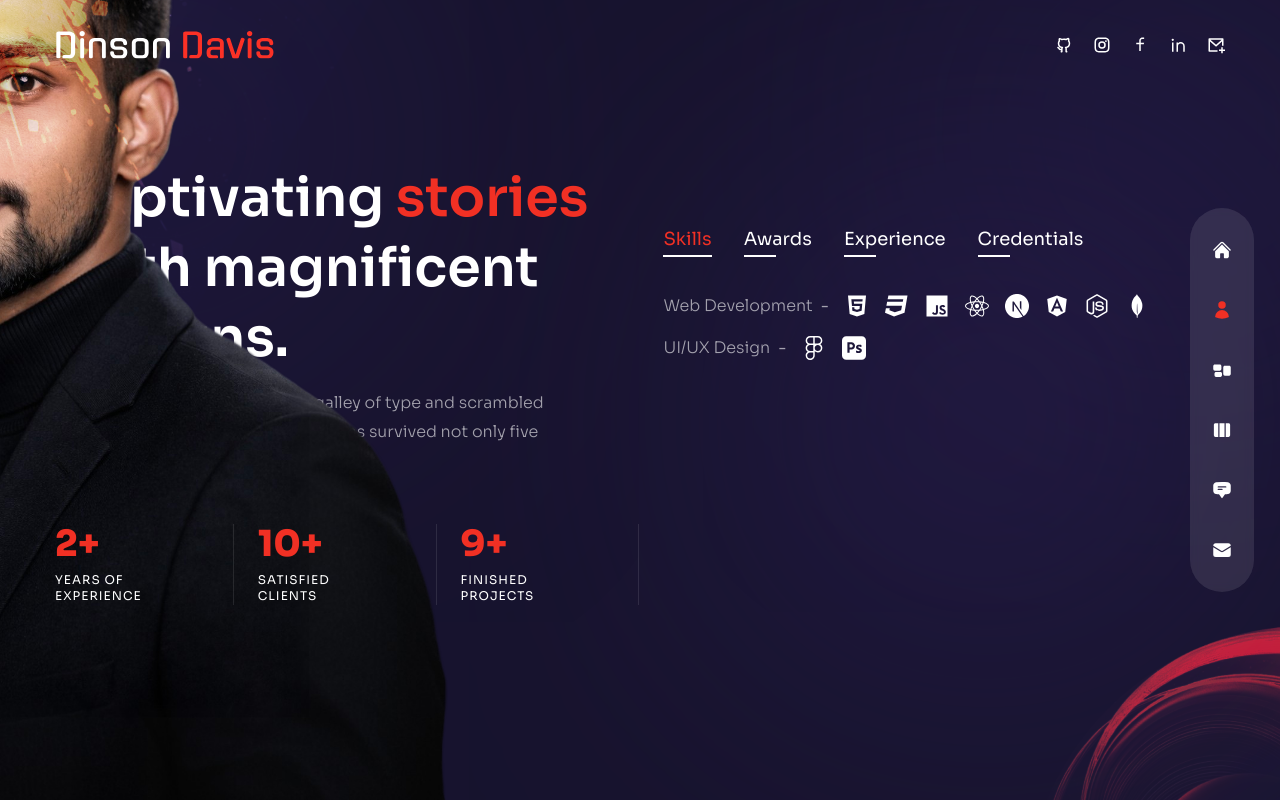
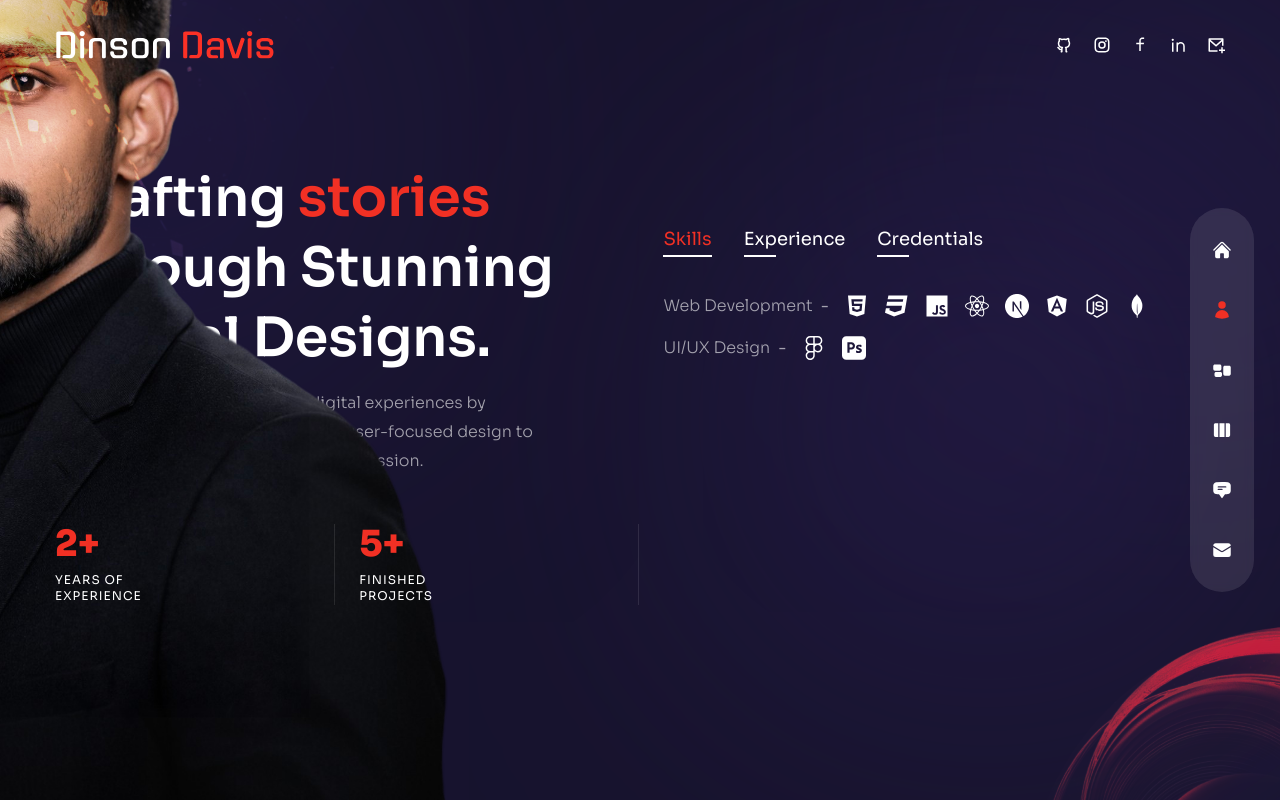
Before and after one commit to Dins2344/DinsonPortfolio, a Next.js app: page /about in a window 1280 px wide. Built offline with nearby package versions, Linux system fonts and the light colour scheme.

Commit message:
updated content in about page

```diff
--- a/pages/about/index.js
+++ b/pages/about/index.js
@@ -47,22 +47,22 @@ export const aboutData = [
       },
     ],
   },
-  {
-    title: "awards",
-    info: [
-      {
-        title: "Webby Awards - Honoree",
-        stage: "2023",
-      },
-    ],
-  },
+  // {
+  //   title: "awards",
+  //   info: [
+  //     {
+  //       title: "Webby Awards - Honoree",
+  //       stage: "2023",
+  //     },
+  //   ],
+  // },
   {
     title: "experience",
     info: [
 
       {
-        title: "Web Developer - Brototype",
-        stage: "2022 - 2023",
+        title: "SDE 1- Neutrinos, Bangalore, India",
+        stage: "2023(Dec) - 2025(Dec)",
       },
     ],
   },
@@ -116,8 +116,7 @@ const About = () => {
             exit="hidden"
             className="h2"
           >
-            Captivating <span className="text-accent">stories</span> birth
-            magnificent designs.
+            Crafting <span className="text-accent">stories</span> Through Stunning Digital Designs.
           </motion.h2>
           <motion.p
             variants={fadeIn("right", 0.4)}
@@ -126,8 +125,7 @@ const About = () => {
             exit="hidden"
             className="max-w-[500px] mx-auto xl:mx-0 mb-6 xl:mb-12 px-2 xl:px-0"
           >
-            when an unknown printer took a galley of type and scrambled it to
-            make a type specimen book. It has survived not only five centuries,
+            I transform ideas into engaging digital experiences by blending creativity, technology, and user-focused design to build products that leave a lasting impression.
 
           </motion.p>
 
@@ -150,18 +148,18 @@ const About = () => {
                 </div>
               </div>
               {/* clients */}
-              <div className="relative flex-1 after:w-[1px] after:h-full after:bg-white/10 after:absolute after:top-0 after:right-0">
+              {/* <div className="relative flex-1 after:w-[1px] after:h-full after:bg-white/10 after:absolute after:top-0 after:right-0">
                 <div className="text-2xl xl:text-4xl font-extrabold text-accent mb-2">
                   <CountUp start={0} end={10} duration={9} />+
                 </div>
                 <div className="text-xs uppercase tracking-[1px] leading-[1.4] max-w-[100px]">
                   Satisfied clients
                 </div>
-              </div>
+              </div> */}
               {/* projects */}
               <div className="relative flex-1 after:w-[1px] after:h-full after:bg-white/10 after:absolute after:top-0 after:right-0">
                 <div className="text-2xl xl:text-4xl font-extrabold text-accent mb-2">
-                  <CountUp start={0} end={9} duration={9} />+
+                  <CountUp start={0} end={5} duration={9} />+
                 </div>
                 <div className="text-xs uppercase tracking-[1px] leading-[1.4] max-w-[100px]">
                   Finished projects
@@ -184,10 +182,9 @@ const About = () => {
               return (
                 <div
                   key={itemIndex}
-                  className={`${
-                    index === itemIndex &&
+                  className={`${index === itemIndex &&
                     "text-accent after:w-full after:bg-red-600 after:transition-all after:duration-300"
-                  } hover:text-accent cursor-pointer capitalize xl:text-lg relative after:w-8 after:h-[2px] after:bg-white after:absolute after:-bottom-1 after:left-0`}
+                    } hover:text-accent cursor-pointer capitalize xl:text-lg relative after:w-8 after:h-[2px] after:bg-white after:absolute after:-bottom-1 after:left-0`}
                   onClick={() => setIndex(itemIndex)}
                 >
                   {item.title}
```
